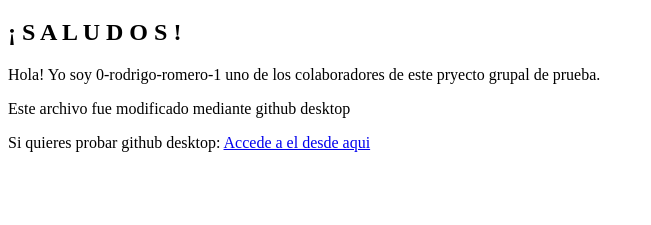
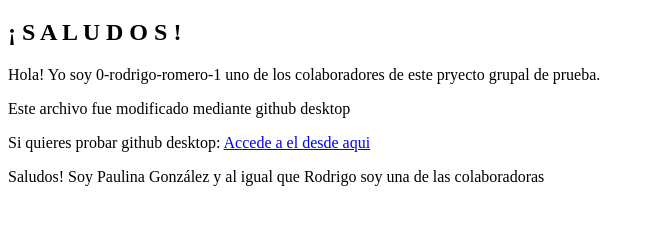
Before and after one commit to ignaciothompson/practica-grupal, a plain HTML site: page index.html in a window 1280 px wide. Shown: the part 61-286 px from the top of the page, without its empty margins (0-651 px from the left). Drawn offline with Linux system fonts and the light colour scheme.

Commit message:
Adding p

```diff
--- a/index.html
+++ b/index.html
@@ -14,5 +14,7 @@
     <p> Hola! Yo soy 0-rodrigo-romero-1 uno de los colaboradores de este pryecto grupal de prueba.</p>
     <p> Este archivo fue modificado mediante github desktop</p>
     <P> Si quieres probar github desktop: <a href="https://desktop.github.com/" target="_blank"> Accede a el desde aqui </a></P>
+
+    <p> Saludos! Soy Paulina González y al igual que Rodrigo soy una de las colaboradoras</p>
 </body>
 </html>
```
Also changed, not shown: capturas de trabajo grupal/captura_1.JPG (added).
